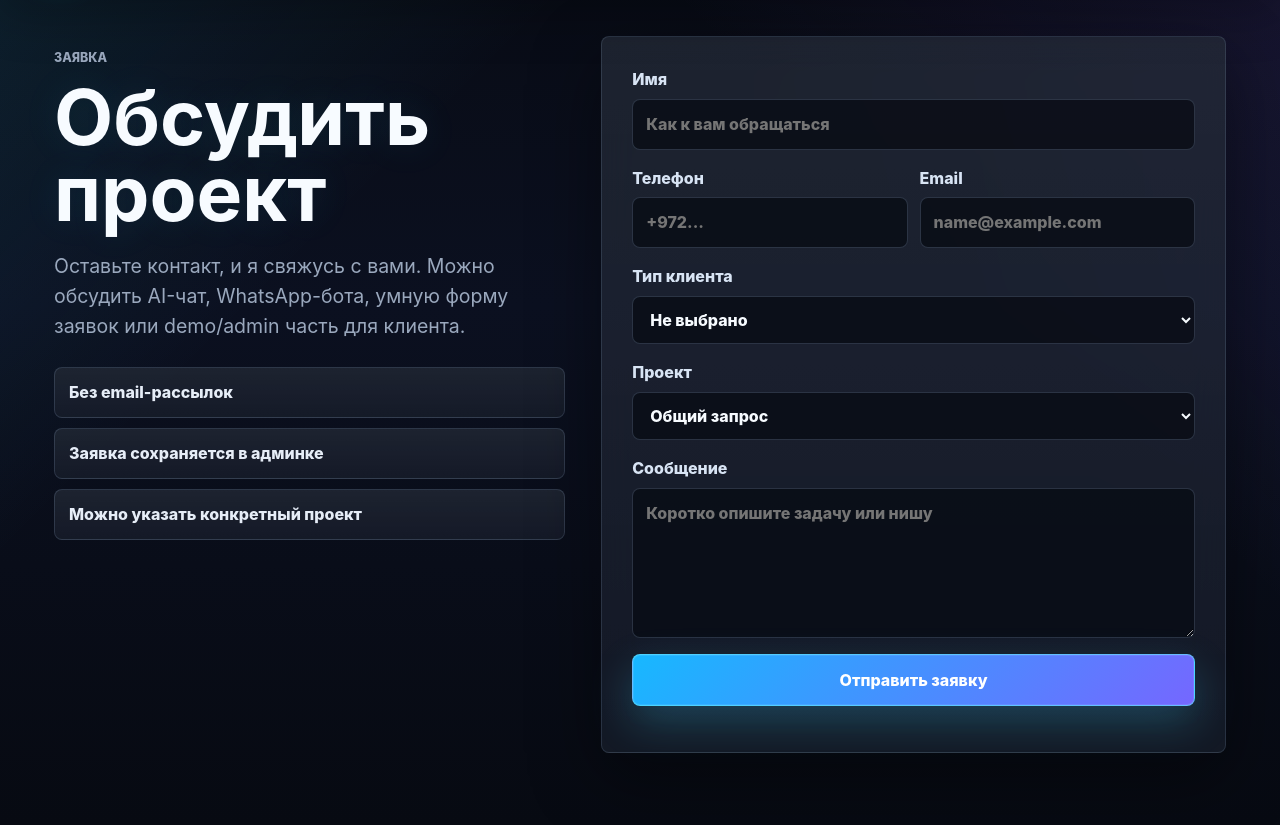
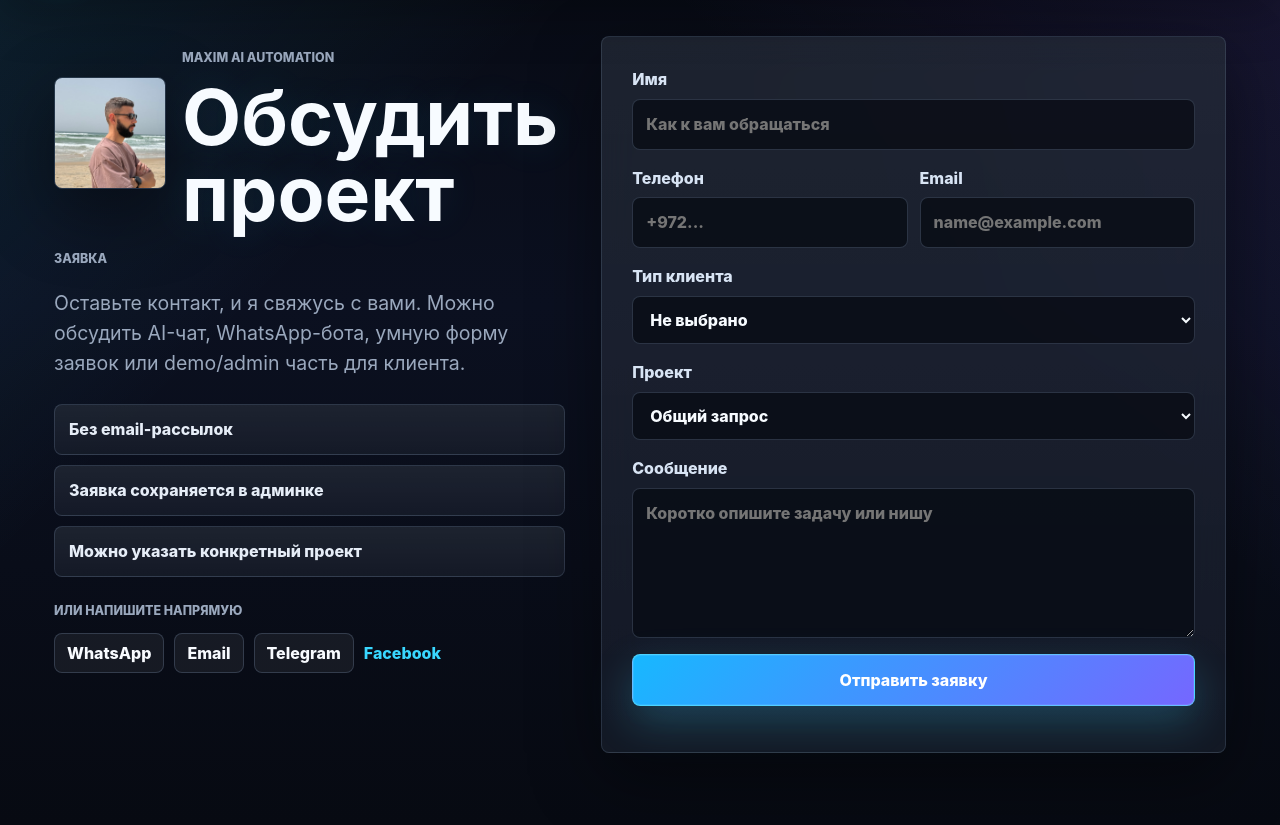
Before and after one commit to maxim9362/Portfolio_Demo_site, a FastAPI app: page /contact in a window 1280 px wide. Shown: the part 72-897 px from the top of the page. Run offline with FastAPI, Linux system fonts and the light colour scheme; data that the repository does not hold is empty.

Commit message:
Add direct contact channels

```diff
--- a/portfolio-demo-hub/hub_app/app/routes/pages.py
+++ b/portfolio-demo-hub/hub_app/app/routes/pages.py
@@ -1,10 +1,12 @@
 from uuid import uuid4
+from xml.sax.saxutils import escape
 
 from fastapi import APIRouter, Depends, HTTPException, Query, Request
-from fastapi.responses import HTMLResponse
+from fastapi.responses import HTMLResponse, Response
 from fastapi.templating import Jinja2Templates
 from sqlalchemy.orm import Session
 
+from app.config import get_settings
 from app.db.database import get_db
 from app.db.models import DemoSession
 from app.services.analytics import record_event
@@ -12,21 +14,139 @@ from app.services.project_loader import get_project, load_projects
 
 router = APIRouter()
 templates = Jinja2Templates(directory="app/templates")
+PROJECT_META_DESCRIPTIONS = {
+    "ai-site-consultant": "Демо AI-консультанта для сайта: чат отвечает посетителям, объясняет услуги, собирает заявки и показывает владельцу историю общения.",
+    "smart-lead-form": "Демо умной формы заявки: пользователь проходит вопросы, получает пример расчёта и оставляет структурированную заявку.",
+}
+
+
+def site_url() -> str:
+    return get_settings().site_url.rstrip("/")
+
+
+def absolute_url(path: str | None) -> str | None:
+    if not path:
+        return None
+    if path.startswith(("http://", "https://")):
+        return path
+    return f"{site_url()}/{path.lstrip('/')}"
+
+
+def public_context(path: str, **extra):
+    canonical_url = absolute_url(path)
+    return {
+        "canonical_url": canonical_url,
+        "og_url": canonical_url,
+        "og_image": extra.pop("og_image", None),
+        **extra,
+    }
+
+
+def person_schema() -> dict[str, str]:
+    return {
+        "@context": "https://schema.org",
+        "@type": "Person",
+        "name": "Maxim",
+        "brand": "Maxim AI Automation",
+        "jobTitle": "AI Automation Developer",
+        "description": "AI automation solutions for websites, WhatsApp and lead generation.",
+    }
+
+
+def service_schema(project: dict) -> dict:
+    return {
+        "@context": "https://schema.org",
+        "@type": "Service",
+        "name": project.get("title", ""),
+        "description": project.get("short_description", ""),
+        "provider": {
+            "@type": "Person",
+            "name": "Maxim",
+            "brand": "Maxim AI Automation",
+        },
+    }
+
+
+def contact_channels() -> dict[str, str]:
+    settings = get_settings()
+    telegram = settings.contact_telegram.lstrip("@")
+    whatsapp = "".join(char for char in settings.contact_whatsapp if char.isdigit())
+    return {
+        "telegram_label": f"@{telegram}",
+        "telegram_url": f"https://t.me/{telegram}",
+        "email": settings.contact_email,
+        "email_url": f"mailto:{settings.contact_email}",
+        "whatsapp_label": f"+{whatsapp}",
+        "whatsapp_url": f"https://wa.me/{whatsapp}",
+        "facebook_url": settings.contact_facebook,
+        "photo_url": settings.contact_photo_url,
+    }
+
+
+@router.get("/robots.txt", response_class=Response)
+def robots_txt() -> Response:
+    body = "\n".join(
+        [
+            "User-agent: *",
+            "Allow: /",
+            "",
+            "Disallow: /admin",
+            "Disallow: /admin/",
+            "Disallow: /api/",
+            "Disallow: /launch/",
+            "",
+            f"Sitemap: {absolute_url('/sitemap.xml')}",
+            "",
+        ]
+    )
+    return Response(body, media_type="text/plain")
+
+
+@router.get("/sitemap.xml", response_class=Response)
+def sitemap_xml() -> Response:
+    urls = [
+        ("/", "weekly", "1.0"),
+        ("/projects", "weekly", "0.9"),
+        *[(f"/projects/{project['id']}", "monthly", "0.8") for project in load_projects()],
+        ("/contact", "monthly", "0.6"),
+        ("/for-partners", "monthly", "0.7"),
+    ]
+    body = ['<?xml version="1.0" encoding="UTF-8"?>', '<urlset xmlns="http://www.sitemaps.org/schemas/sitemap/0.9">']
+    for path, changefreq, priority in urls:
+        body.extend(
+            [
+                "  <url>",
+                f"    <loc>{escape(absolute_url(path) or '')}</loc>",
+                f"    <changefreq>{changefreq}</changefreq>",
+                f"    <priority>{priority}</priority>",
+                "  </url>",
+            ]
+        )
+    body.append("</urlset>")
+    return Response("\n".join(body), media_type="application/xml")
 
 
 @router.get("/", response_class=HTMLResponse)
 def index(request: Request) -> HTMLResponse:
-    return templates.TemplateResponse("index.html", {"request": request, "projects": load_projects()})
+    return templates.TemplateResponse(
+        "index.html",
+        public_context(
+            "/",
+            request=request,
+            projects=load_projects(),
+            schema_data=person_schema(),
+        ),
+    )
 
 
 @router.get("/for-partners", response_class=HTMLResponse)
 def for_partners(request: Request) -> HTMLResponse:
-    return templates.TemplateResponse("for_partners.html", {"request": request})
+    return templates.TemplateResponse("for_partners.html", public_context("/for-partners", request=request))
 
 
 @router.get("/projects", response_class=HTMLResponse)
 def projects(request: Request) -> HTMLResponse:
-    return templates.TemplateResponse("projects.html", {"request": request, "projects": load_projects()})
+    return templates.TemplateResponse("projects.html", public_context("/projects", request=request, projects=load_projects()))
 
 
 @router.get("/projects/{project_id}", response_class=HTMLResponse)
@@ -38,7 +158,17 @@ def project_detail(request: Request, project_id: str, db: Session = Depends(get_
     if session_id:
         record_event(db, "project_view", session_id=session_id, project_id=project_id, page_url=str(request.url), request=request)
         db.commit()
-    return templates.TemplateResponse("project_detail.html", {"request": request, "project": project})
+    return templates.TemplateResponse(
+        "project_detail.html",
+        public_context(
+            f"/projects/{project_id}",
+            request=request,
+            project=project,
+            meta_description=PROJECT_META_DESCRIPTIONS.get(project_id, project.get("short_description", "")),
+            og_image=absolute_url(project.get("preview_image")),
+            schema_data=service_schema(project),
+        ),
+    )
 
 
 @router.get("/launch/{project_id}", response_class=HTMLResponse)
@@ -87,5 +217,11 @@ def launch(
 def contact(request: Request, project_id: str | None = Query(default=None)) -> HTMLResponse:
     return templates.TemplateResponse(
         "contact.html",
-        {"request": request, "projects": load_projects(), "selected_project_id": project_id},
+        public_context(
+            "/contact",
+            request=request,
+            projects=load_projects(),
+            selected_project_id=project_id,
+            contact=contact_channels(),
+        ),
     )
--- a/portfolio-demo-hub/hub_app/app/static/css/styles.css
+++ b/portfolio-demo-hub/hub_app/app/static/css/styles.css
@@ -582,12 +582,49 @@ button.danger {
   margin-top: 26px;
 }
 
+.contact-profile {
+  align-items: center;
+  display: flex;
+  gap: 16px;
+  margin-bottom: 18px;
+}
+
+.contact-profile h1 {
+  margin-bottom: 0;
+}
+
+.contact-photo {
+  aspect-ratio: 1;
+  border: 1px solid var(--line);
+  border-radius: 8px;
+  box-shadow: var(--shadow);
+  object-fit: cover;
+  width: clamp(82px, 12vw, 112px);
+}
+
 .contact-points span {
   background: #fff;
   border: 1px solid var(--line);
   border-radius: 8px;
   font-weight: 800;
   padding: 12px 14px;
+}
+
+.contact-direct {
+  margin-top: 24px;
+}
+
+.contact-channels {
+  display: flex;
+  flex-wrap: wrap;
+  gap: 10px;
+  margin-top: 10px;
+}
+
+.contact-channels .text-link {
+  align-items: center;
+  display: inline-flex;
+  min-height: 36px;
 }
 
 .contact-form {
--- a/portfolio-demo-hub/hub_app/app/templates/contact.html
+++ b/portfolio-demo-hub/hub_app/app/templates/contact.html
@@ -6,13 +6,28 @@
 {% block content %}
 <section class="form-shell contact-shell">
   <div class="contact-copy">
+    <div class="contact-profile">
+      <img class="contact-photo" src="{{ contact.photo_url }}" alt="Maxim" loading="lazy" decoding="async">
+      <div>
+        <p class="eyebrow">Maxim AI Automation</p>
+        <h1>Обсудить проект</h1>
+      </div>
+    </div>
     <p class="eyebrow">Заявка</p>
-    <h1>Обсудить проект</h1>
     <p class="lead">Оставьте контакт, и я свяжусь с вами. Можно обсудить AI-чат, WhatsApp-бота, умную форму заявок или demo/admin часть для клиента.</p>
     <div class="contact-points">
       <span>Без email-рассылок</span>
       <span>Заявка сохраняется в админке</span>
       <span>Можно указать конкретный проект</span>
+    </div>
+    <div class="contact-direct">
+      <p class="eyebrow">Или напишите напрямую</p>
+      <div class="contact-channels">
+        <a class="button small" href="{{ contact.whatsapp_url }}" target="_blank" rel="noopener">WhatsApp</a>
+        <a class="button small" href="{{ contact.email_url }}">Email</a>
+        <a class="button small" href="{{ contact.telegram_url }}" target="_blank" rel="noopener">Telegram</a>
+        <a class="text-link" href="{{ contact.facebook_url }}" target="_blank" rel="noopener">Facebook</a>
+      </div>
     </div>
   </div>
   <form class="contact-form" id="contact-form">
```
Also changed, not shown: portfolio-demo-hub/hub_app/app/config.py (+9 -0 lines), portfolio-demo-hub/README.md, portfolio-demo-hub/hub_app/app/static/img/maxim-profile.jpg (added), 1 other file.
